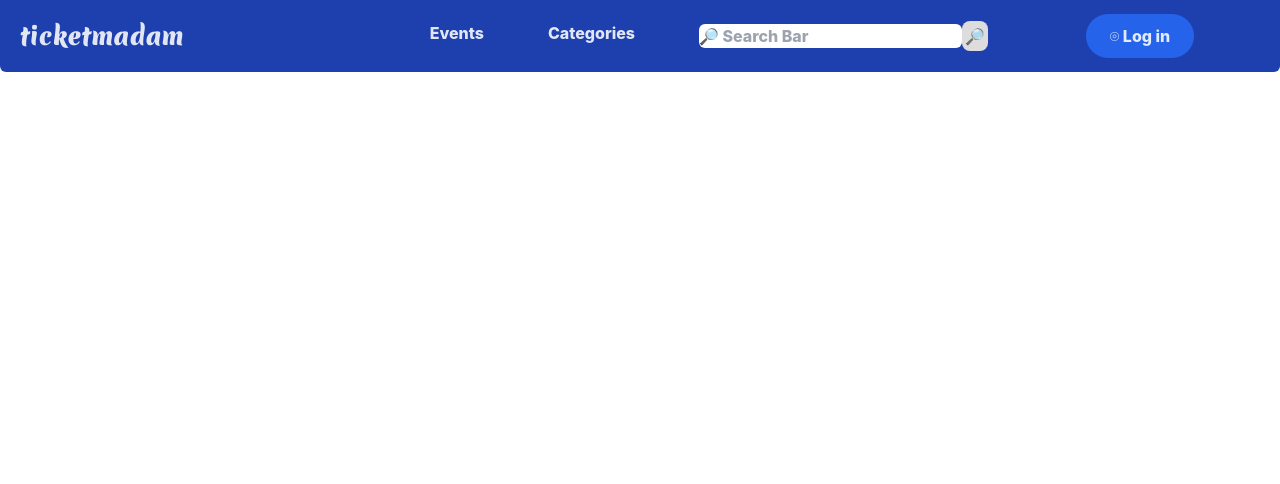
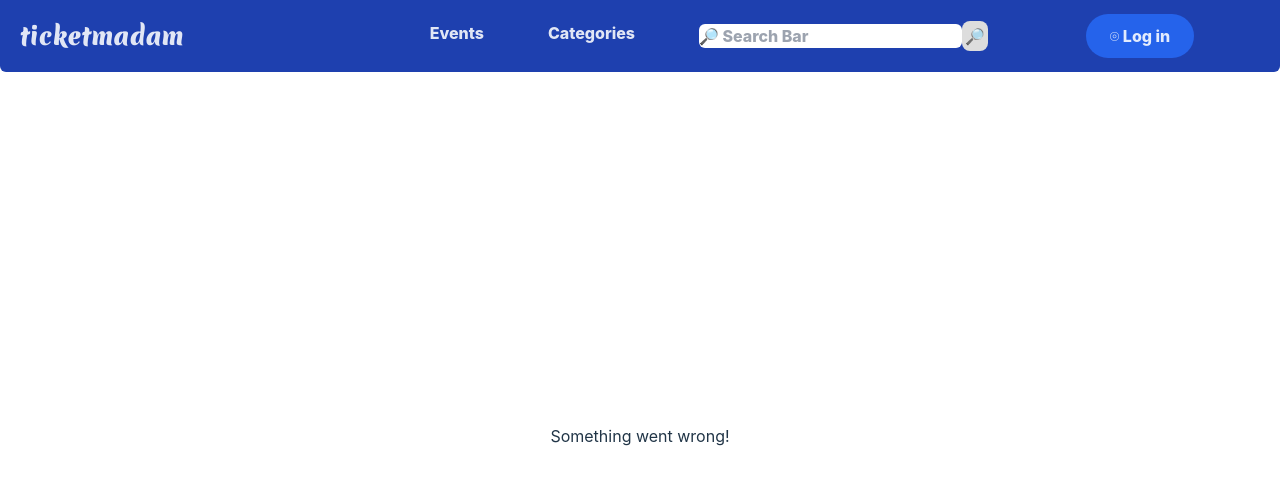
Before and after one commit to t-s-w/project3, a React (Vite) app: page /confirmPurchase in a window 1280 px wide. Shown: the top 484 px of the page. Built offline with nearby package versions, Linux system fonts and the light colour scheme; a web font is replaced by a local one.

Commit message:
add confirm purchase page route

```diff
--- a/src/pages/App/App.jsx
+++ b/src/pages/App/App.jsx
@@ -17,6 +17,7 @@ import SearchResults from '../SearchResults/SearchResults';
 import ReceiptCardTestPage from "../ReceiptCardTestPage/ReceiptCardTestPage";
 import PurchaseHistory from '../PurchaseHistory/PurchaseHistory'
 import UserPasswordPage from "../UserPasswordPage/UserPasswordPage";
+import ConfirmPurchasePage from '../ConfirmPurchasePage/ConfirmPurchasePage';
 
 
 export const UserContext = createContext();
@@ -45,6 +46,7 @@ function App() {
             <Route path="/user/password" element={<UserPasswordPage />} />
             <Route path="/login" element={<LoginForm setUser={setUser} />} />
             <Route path="/events/:id/order" element={<OrderPage />} />
+            <Route path="/confirmPurchase" element={<ConfirmPurchasePage />} />
             <Route
               path="/events/categories/categories"
               element={<Categories />}
--- a/src/pages/ConfirmPurchasePage/ConfirmPurchasePage.jsx
+++ b/src/pages/ConfirmPurchasePage/ConfirmPurchasePage.jsx
@@ -1,5 +1,10 @@
 import sendRequest from "../../utilities/send-request"
 
-export default ConfirmPurchasePage() {
-
+export default function ConfirmPurchasePage() {
+    const purchaseToken = localStorage.getItem('purchaseToken');
+    if(!purchaseToken) {
+        return <>
+        <h2>Something went wrong!</h2>
+        </>
+    }
 }
```
